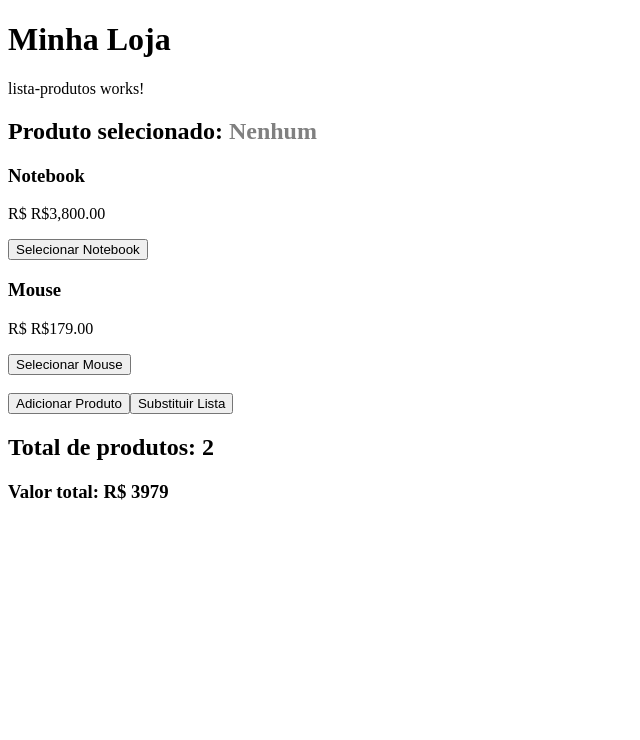
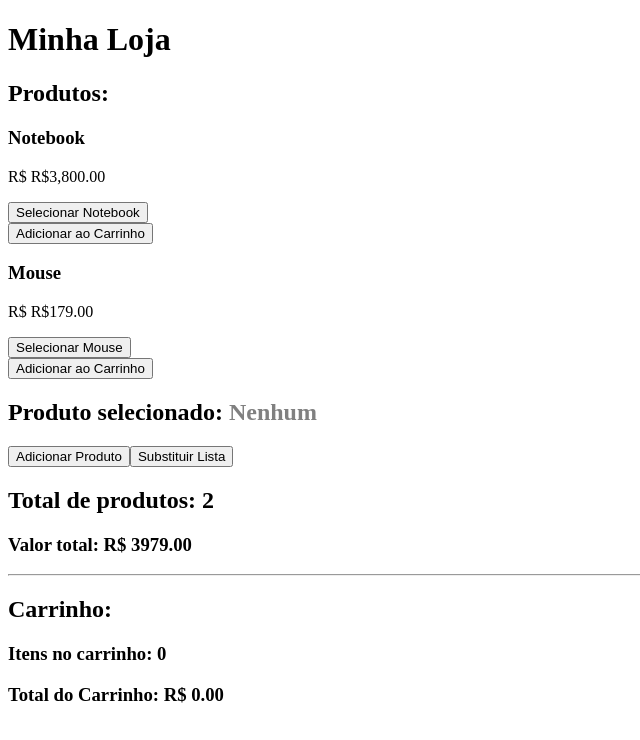
Before and after one commit to fabcurvello/ProjetoPrimeiroAppAngularModerno, an Angular app: page / in a window 1280 px wide. Shown: the top 740 px of the page, without its empty margins (0-640 px from the left). Built offline with nearby package versions, Linux system fonts and the light colour scheme.

Commit message:
Aula 11 ok - Signals na Pratica com Carrinho de Compras

```diff
--- a/src/app/features/produtos/lista-produtos/lista-produtos.html
+++ b/src/app/features/produtos/lista-produtos/lista-produtos.html
@@ -1,4 +1,18 @@
-<p>lista-produtos works!</p>
+<!-- Seção de Produtos -->
+<section>
+  <h2>Produtos:</h2>
+
+  @for (item of produtos(); track $index) {
+    <app-produto
+      [nome]="item.nome"
+      [preco]="item.preco"
+      (produtoSelecionado)="exibirProduto($event)"
+    ></app-produto>
+
+    <button (click)="adicionarAoCarrinho(item)">
+      Adicionar ao Carrinho
+    </button>
+  }
 
   <h2>
     Produto selecionado:
@@ -9,16 +23,6 @@
     }
   </h2>
 
-@for (item of produtos(); track item.nome) {
-  <app-produto
-    [nome]="item.nome"
-    [preco]="item.preco"
-    (produtoSelecionado)="exibirProduto($event)"
-  ></app-produto>
-}
-
-<br>
-
   <button (click)="adicionarProduto()">
     Adicionar Produto
   </button>
@@ -28,4 +32,18 @@
   </button>
 
   <h2>Total de produtos: {{ totalProdutos() }}</h2>
-<h3>Valor total: R$ {{ valorTotal() }}</h3>
+  <h3>Valor total: R$ {{ valorTotal().toFixed(2) }}</h3>
+</section>
+<!-- Seção do Carrinho -->
+<section>
+  <hr>
+
+  <h2>Carrinho:</h2>
+
+  @for (item of carrinho(); track $index) {
+    <p>{{ item.nome }} - R$ {{ item.preco.toFixed(2) }}</p>
+  }
+
+  <h3>Itens no carrinho: {{ quantidadeCarrinho() }}</h3>
+  <h3>Total do Carrinho: R$ {{ totalCarrinho().toFixed(2) }}</h3>
+</section>
--- a/src/app/features/produtos/lista-produtos/lista-produtos.ts
+++ b/src/app/features/produtos/lista-produtos/lista-produtos.ts
@@ -10,6 +10,8 @@
 
 export class ListaProdutos {
 
+  // SIGNALS
+  // --- Estado do Catálogo ---
   produtos = signal([
     { nome: 'Notebook', preco: 3800 },
     { nome: 'Mouse', preco: 179 }
@@ -17,11 +19,22 @@
 
   produtoSelecionado = signal<string | null>(null);
 
+  // --Estado do Carrinho ---
+  carrinho = signal<{ nome: string; preco: number }[]>([]);
+
+  // COMPUTED
+
   totalProdutos = computed(() => this.produtos().length);
 
   valorTotal = computed(() => {
     return this.produtos()
     .reduce((total, item) => total + item.preco, 0);
+  });
+
+  quantidadeCarrinho = computed(() => this.carrinho().length);
+
+  totalCarrinho = computed(() => {
+    return this.carrinho().reduce((total, item) => total + item.preco, 0);
   });
 
   constructor() {
@@ -38,7 +51,6 @@
         document.title = `(${this.totalProdutos()}) Minha Loja`;
       }
     });
-
   }
 
   exibirProduto(nome: string) {
@@ -60,4 +72,12 @@
       { nome: 'Produto novo', preco: 999 }
     ]);
   }
+
+  adicionarAoCarrinho(produto: { nome: string; preco: number }) {
+    this.carrinho.update(listaAtual => [
+      ...listaAtual,
+      produto
+    ]);
+  }
+
 }
```
Lines whose indentation alone changed are shown as unchanged.
